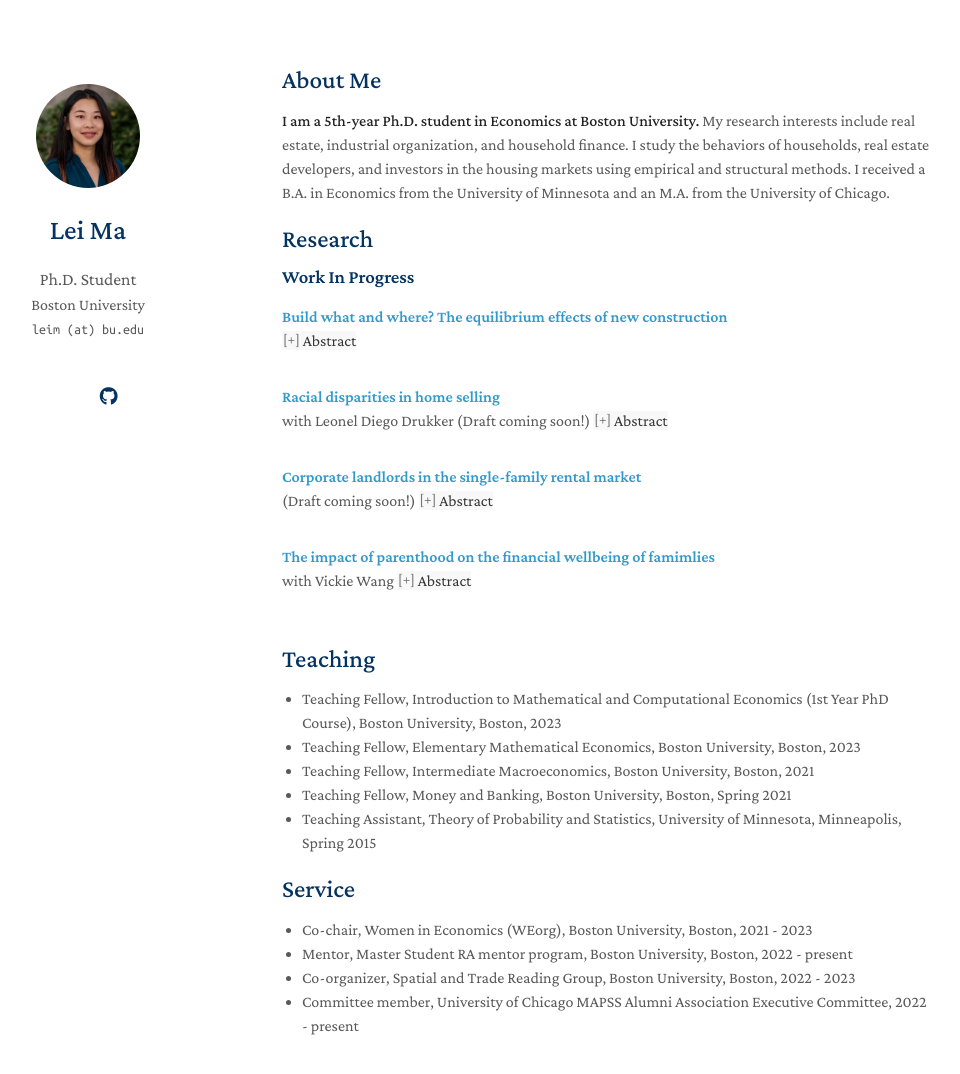
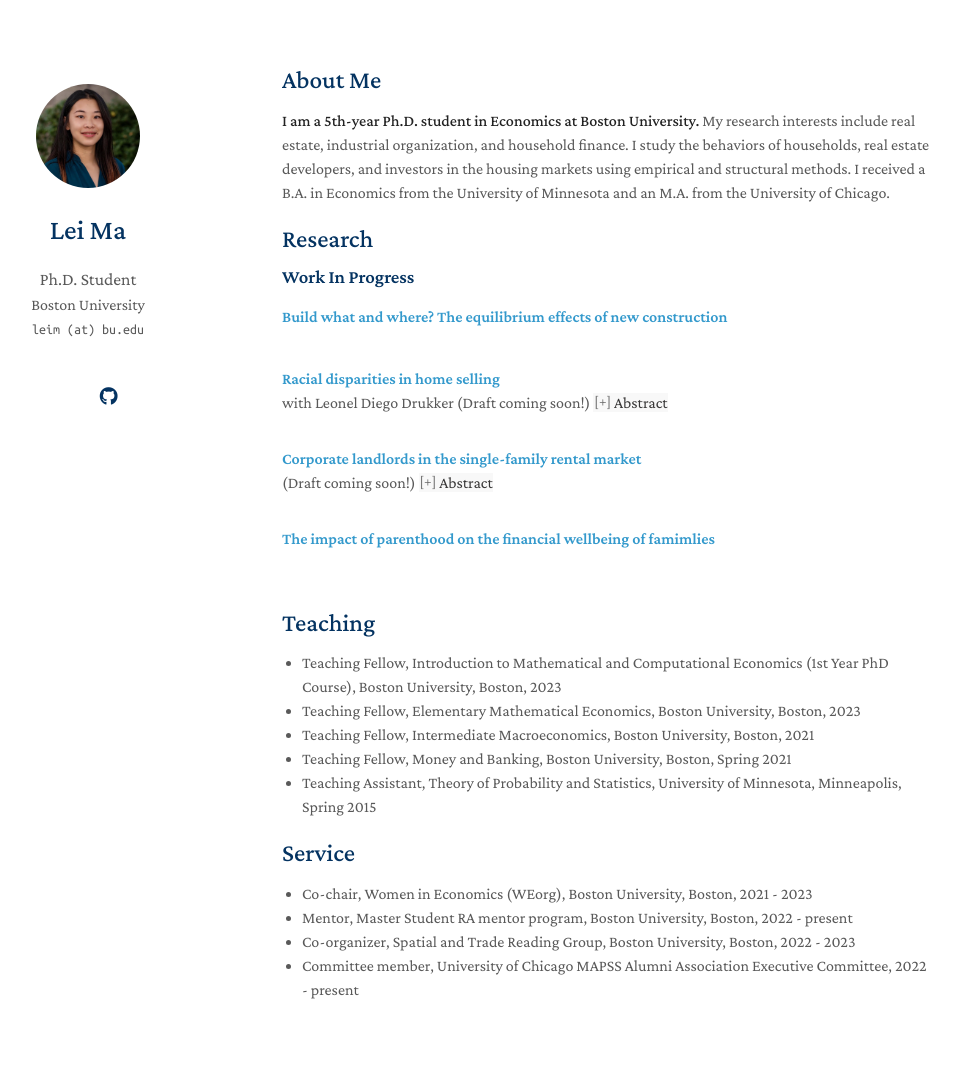
Before and after one commit to leima0521/leima-econ, a Jekyll site: the page built from index.md, in a window 1280 px wide and 1132 px high. Shown: the top 1074 px of the window, without its empty margins (188-1148 px from the left). Built offline with Jekyll 4.4.1, drawn with Linux system fonts in a browser that asks for light colours; nearby versions of some CDN libraries; a style sheet for code colours, icons or effects is not loaded; our own code applies the rules of GitHub Pages for plain Markdown files.

Commit message:
rm abs button

```diff
--- a/_includes/publications.md
+++ b/_includes/publications.md
@@ -9,7 +9,9 @@
 <div class="pub-row">
   <div class="col-sm-9" style="position: relative;padding-right: 15px;padding-left: 0px;">
       <div class="title"><a>{{ link.title }}</a></div>
+      {% if link.abstract %}
       <div class="author">{{ link.authors }} <button id="{{ link.id }}" onClick="reply_click()" class="accordion"> Abstract </button></div>
+      {% endif %}
       <div class="periodical"><em>{{ link.conference }}</em>
       </div>
     <div class="links">
```
Also changed, not shown: 2 other files.
